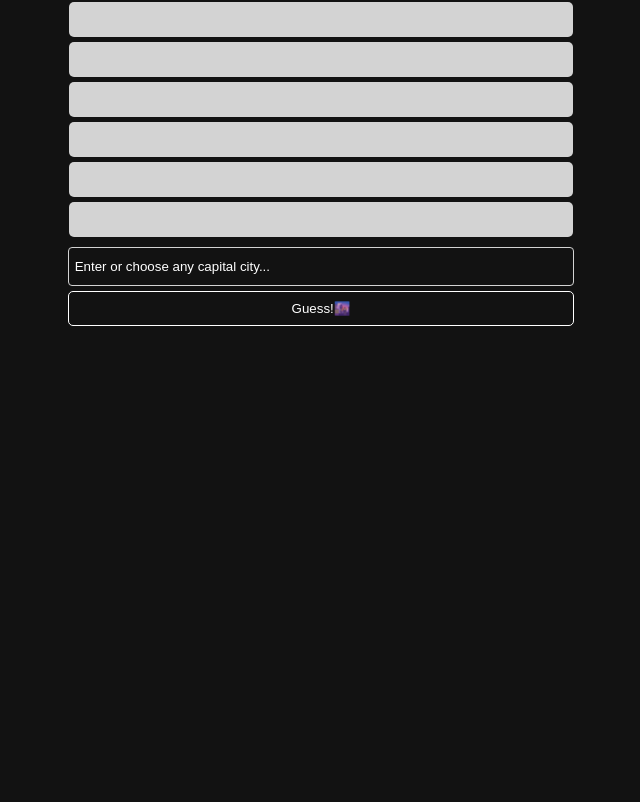
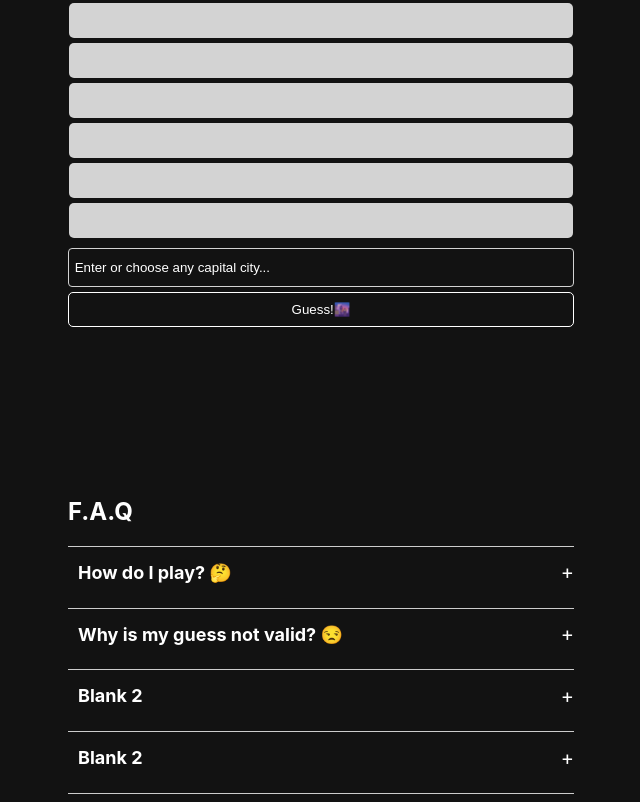
Before and after one commit to Sam-Klein1/Capitle, a React (Create React App) app: page / in a window 1280 px wide. Shown: the part 508-1310 px from the top of the page, without its empty margins (319-959 px from the left). Before the commit the page ends 984 px from the top, so only its background shows below. Built offline with nearby package versions, Linux system fonts and the light colour scheme.

Commit message:
faq and todayCity when guess right or out of guess

```diff
--- a/src/App.js
+++ b/src/App.js
@@ -4,6 +4,7 @@ import './App.css';
 import CityImg from './components/CityImg'
 import Title from './components/Title';
 import Timer from './components/Timer';
+import Faq from './components/faq';
 
 function App() {
 
@@ -12,6 +13,7 @@ function App() {
         <Title />
         <Timer />
         <CityImg />
+        <Faq />
         <ToastContainer />
     </div>
   );
--- a/src/components/GuessBoxes.jsx
+++ b/src/components/GuessBoxes.jsx
@@ -24,6 +24,7 @@ function GuessBoxes({ todayCity }) {
     const inputRef = useRef(null);
     const suggestionRef = useRef(null);
     const [code, setCode] = useState("");
+    const [showTodayCity, setShowTodayCity] = useState(localStorage.getItem('isGuessingDisabled') ? true : false);
 
     // Restoring previous guesses from local storage
     useEffect(() => {
@@ -288,6 +289,11 @@ function GuessBoxes({ todayCity }) {
                             Guess!🌆
                     </button>
                 </>
+                {showTodayCity && (
+                    <div className='todayCity'>
+                        Today's City: {todayCity}
+                    </div>
+                )}
         </div>
     );
 }
--- a/src/components/Title.jsx
+++ b/src/components/Title.jsx
@@ -3,18 +3,11 @@ import '../css/header.css';
 
 function Title() {
   const [menuOpen, setMenuOpen] = useState(false);
-  const [infoOpen, setinfoOpen] = useState(false);
   const toggleMenu = () => {
-    if (infoOpen) {
-      toggleInfo();
-    }
     setMenuOpen(!menuOpen);
   };
-  const toggleInfo = () => {
-    if (menuOpen) {
-      toggleMenu();
-    }
-    setinfoOpen(!infoOpen);
+  const goToFAQ = () => {
+    document.getElementById('FAQ').scrollIntoView({behavior: 'smooth'})
   };
 
   const [unitToggle, setUnitToggle] = useState(false);
@@ -55,17 +48,9 @@ function Title() {
       <header className="header-content">
         <button
           className="about"
-          onClick={toggleInfo}>
+          onClick={goToFAQ}>
           ❓
         </button>
-        {infoOpen && (
-          <div className="popup-menu">
-            <button className="exit-popup" onClick={toggleInfo}>
-              {"\u2573"}
-            </button>
-            {/* add how to play */}
-          </div>
-        )}
         <h1>
           🏙CAPIT<span className="green">LE</span>!
         </h1>
--- /dev/null
+++ b/src/components/faq.jsx
@@ -0,0 +1,47 @@
+import React, { useState } from 'react';
+import '../css/faq.css';
+
+const Faq = () => {
+  const [activeIndex, setActiveIndex] = useState(null);
+
+  const toggleAccordion = (index) => {
+    setActiveIndex((prevIndex) => (prevIndex === index ? null : index));
+  };
+
+  const faqData = [
+    { question: 'How do I play? 🤔',
+        answer: 'Its simple! Simply guess as to what you think the Capital of the day is based off of the picture. The game will give you hints as you progress to help you guess right 😄' },
+
+    { question: 'Why is my guess not valid? 😒',
+        answer: 'Defining a country can be complex and arbitrary. It encompasses sovereign states, lands, uninhabited islands, and other political entities. Additionally, there are self-declared sovereign states like Somaliland, which lack widespread recognition. So I just used this list I found online: http://techslides.com/list-of-countries-and-capitals' },
+
+    { question: 'Blank 2',
+        answer: 'Description 2' },
+
+    { question: 'Blank 2',
+        answer: 'Description 2' },
+    // Add more FAQ items here
+  ];
+
+  return (
+    <div className="faq-container">
+      <h2 id='FAQ'>F.A.Q</h2>
+      {faqData.map((item, index) => (
+        <div className="faq-item" key={index}>
+          <div
+            className={`faq-question ${activeIndex === index ? 'active' : ''}`}
+            onClick={() => toggleAccordion(index)}
+          >
+            <h2>{item.question}</h2>
+            <span className="faq-toggle">{activeIndex === index ? '-' : '+'}</span>
+          </div>
+          <div className={`faq-answer ${activeIndex === index ? 'show' : ''}`}>
+            <p>{item.answer}</p>
+          </div>
+        </div>
+      ))}
+    </div>
+  );
+};
+
+export default Faq;
--- a/src/css/GuessBoxes.css
+++ b/src/css/GuessBoxes.css
@@ -183,6 +183,9 @@ button {
   background-color: white;
   cursor: default;
 }
+.Dark .guess-button.disabled:hover{
+  background-color: #121212;
+}
 
 .text-field {
   margin-top: 5px;
--- /dev/null
+++ b/src/css/faq.css
@@ -0,0 +1,62 @@
+h2{
+    text-align: left;
+}
+
+.faq-container {
+    max-width: 506px;
+    margin: 0 auto;
+    margin-bottom: 50px;
+  }
+
+  .faq-item {
+    border-top: 1px solid #ccc;
+    text-align: left;
+    /* margin-bottom: 10px; */
+  }
+  .faq-item:last-child {
+    border-bottom: 1px solid #ccc;
+  }
+
+  .faq-question {
+    background-color: #f2f2f2;
+    font-size: 12px;
+    padding-bottom: 10px;
+    padding-left: 10px;
+    cursor: pointer;
+    display: flex;
+    justify-content: space-between;
+    align-items: center;
+    transition: background-color 0.3s ease;
+  }
+
+  .Dark .faq-question {
+    background-color: #121212;
+  }
+
+  .faq-question.active {
+    background-color: #e0e0e0;
+  }
+
+  .Dark .faq-question.active{
+    background-color: #121212;
+  }
+
+  .faq-answer {
+    margin-left: 20px;
+    background-color: #ffffff;
+    padding-bottom: 10px;
+    display: none;
+    overflow: hidden;
+    transition: max-height 0.3s ease;
+  }
+
+  .Dark .faq-answer{
+    background-color: #121212;
+  }
+
+  .faq-answer.show {
+    display: block;
+  }
+  .faq-toggle{
+    font-size: 20px;
+  }
--- a/src/css/header.css
+++ b/src/css/header.css
@@ -113,7 +113,8 @@ input:checked + .slider:before {
 .header-line {
 
     border: none;
-    border-top: 1px solid lightgray;
+    border-top: 2px solid lightgray;
+    border-radius: 10px;
     width: 500px; /* Adjust the width as needed */
     margin-bottom: 20px;
 }
```
